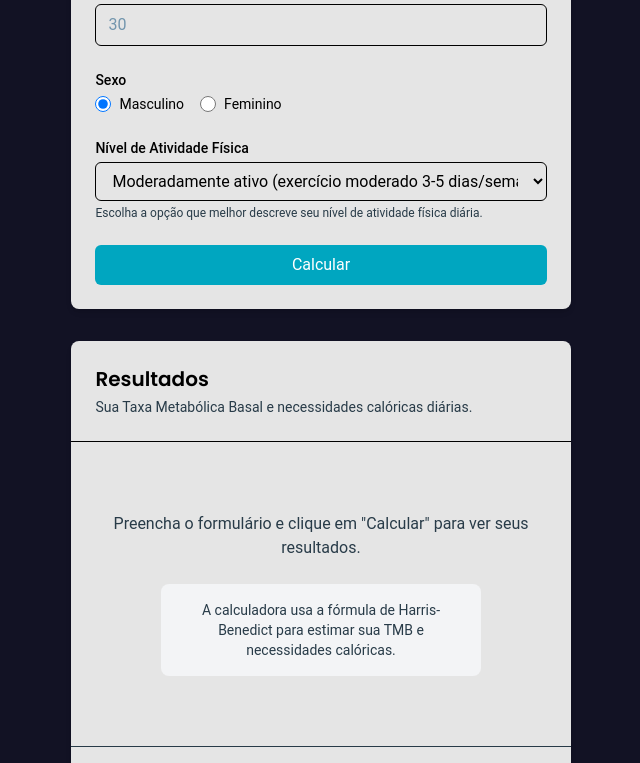
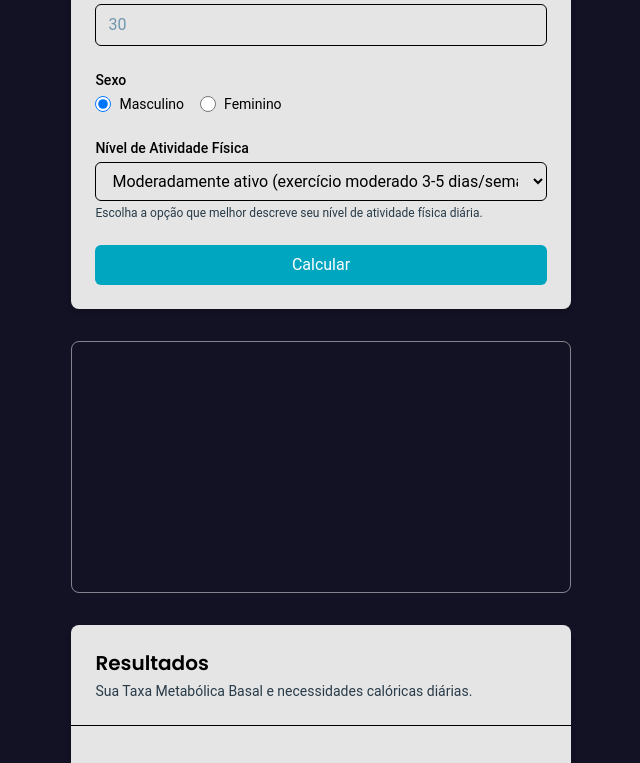
Before and after one commit to DeJotaJ/TMB-Facil, a React (Vite) app: page /calculadora in a window 1280 px wide. Shown: the part 495-1258 px from the top of the page, without its empty margins (319-959 px from the left). Built offline with nearby package versions, Linux system fonts and the light colour scheme.

Commit message:
Colocando anuncio na pagina da claculadora

```diff
--- a/src/components/CalcTMB.jsx
+++ b/src/components/CalcTMB.jsx
@@ -240,15 +240,10 @@ export default function CalculadoraTMB() {
           </div>
         </div>
         {/* ANUNCIOS MOBILE*/}
-        {/* <div className="hidden bg-zinc-100/50 w-full min-h-[250px] rounded-lg">
-          <AdComponent/>
-        </div> */}
+          <div className=" border border-zinc-100/50 w-full min-h-[250px] rounded-lg">
+            <AdComponent/>
+          </div>
         {/* ANUNCIOS MOBILE*/}
-        {/* ANUNCIOS DESKTOP*/}
-        {/* <div className="hidden md:hidden md:absolute right-5 top-20 w-60 h-3/3 bg-zinc-100/5 rounded-lg shadow-none justify-center items-center">
-          {/* Componente do anuncio */}
-        {/* </div> */}
-        {/* ANUNCIO DESKTOP*/}
         {/* Card de Resultados */}
         <div className="bg-[#E5E5E5] rounded-lg shadow-md overflow-hidden">
           <div className="p-6 border-b">
--- a/src/components/adComponent.jsx
+++ b/src/components/adComponent.jsx
@@ -8,19 +8,23 @@ const AdComponent = () => {
       } catch (e) {
         console.error("Adsense error", e);
       }
-    }, 300); // espera 300ms para garantir que o elemento já está no DOM
+    }, 300);
 
     return () => clearTimeout(timeout);
   }, []);
 
   return (
-    // <!-- First Anuncios mobile -->
-    <ins className="adsbygoogle absolute"
-        style={{ display: "block", width: "100%", minHeight: "250px" }}
+    <>
+      {/* Primeiro anúncio mobile */}
+      <ins
+        className="adsbygoogle"
+        style={{ display: "block", minHeight: "250px" }}
         data-ad-client="ca-pub-9635044097775147"
         data-ad-slot="8088423058"
         data-ad-format="auto"
-        data-full-width-responsive="true"></ins>
+        data-full-width-responsive="true"
+      ></ins>
+    </>
   );
 };
 
```
